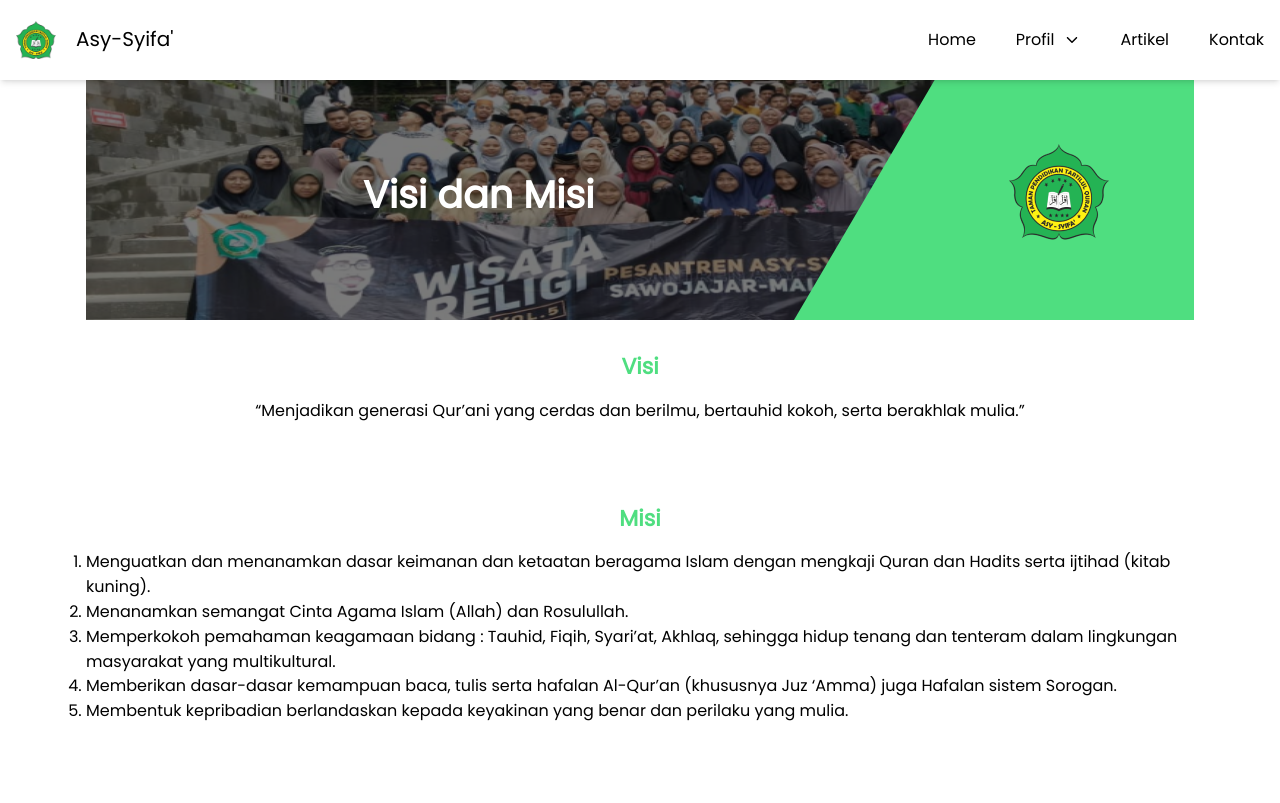
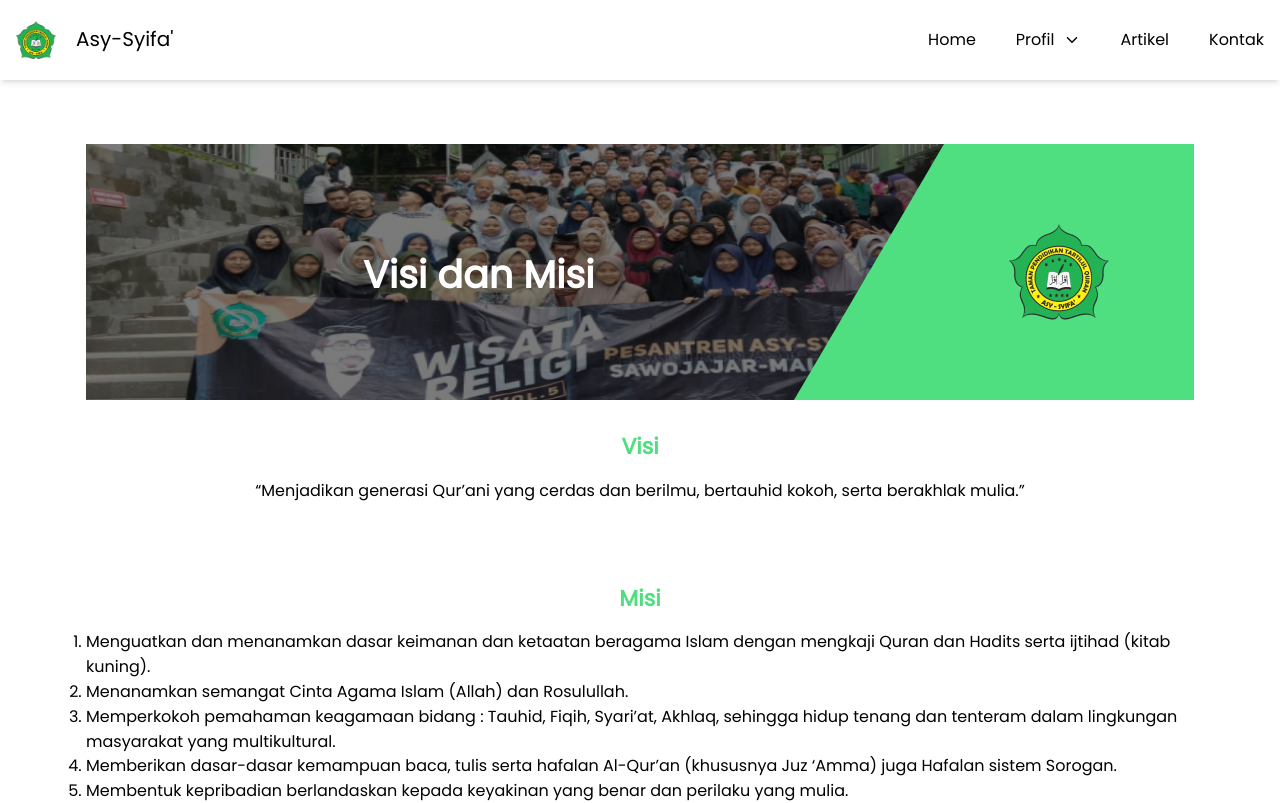
Before and after one commit to dystianen/asy-syifa-frontend, a Next.js app: page /visi-misi in a window 1280 px wide. Shown: the top 803 px of the page. Built offline with nearby package versions, Linux system fonts and the light colour scheme.

Commit message:
fix: margin

```diff
--- a/src/app/jadwal/page.tsx
+++ b/src/app/jadwal/page.tsx
@@ -14,7 +14,7 @@ function Jadwal() {
   ];
 
   return (
-    <Container size={"lg"} py={64}>
+    <Container size={"lg"}>
       <Banner title="Jadwal Kegiatan" image="/assets/jadwal-kegiatan.png" />
       <Stack justify="center" h={"100%"}>
         <Title order={3} c={"success.4"} ta={"center"}>
--- a/src/app/layout.tsx
+++ b/src/app/layout.tsx
@@ -33,7 +33,7 @@ export default function RootLayout({
       <body className={poppins.className}>
         <MantineProvider theme={theme}>
           <Header />
-          {children}
+          <div className="my-36">{children}</div>
           <Footer />
         </MantineProvider>
       </body>
--- a/src/app/page.tsx
+++ b/src/app/page.tsx
@@ -12,7 +12,7 @@ const News = dynamic(() => import("@/components/News"));
 export default function Home() {
   return (
     <>
-      <Container size={"xl"} mt={{ base: 28, md: 150 }}>
+      <Container size={"xl"}>
         <Grid align="center" gutter={10}>
           <Grid.Col
             span={{ base: 12, lg: 6 }}
--- a/src/app/visi-misi/page.tsx
+++ b/src/app/visi-misi/page.tsx
@@ -15,7 +15,7 @@ function VisiMisi() {
   ];
 
   return (
-    <Container size={"lg"} py={64}>
+    <Container size={"lg"}>
       <Banner title="Visi dan Misi" image="/assets/foto3.png" />
       <Stack justify="center" h={"100%"}>
         <Title order={3} c={"success.4"} ta={"center"}>
```
